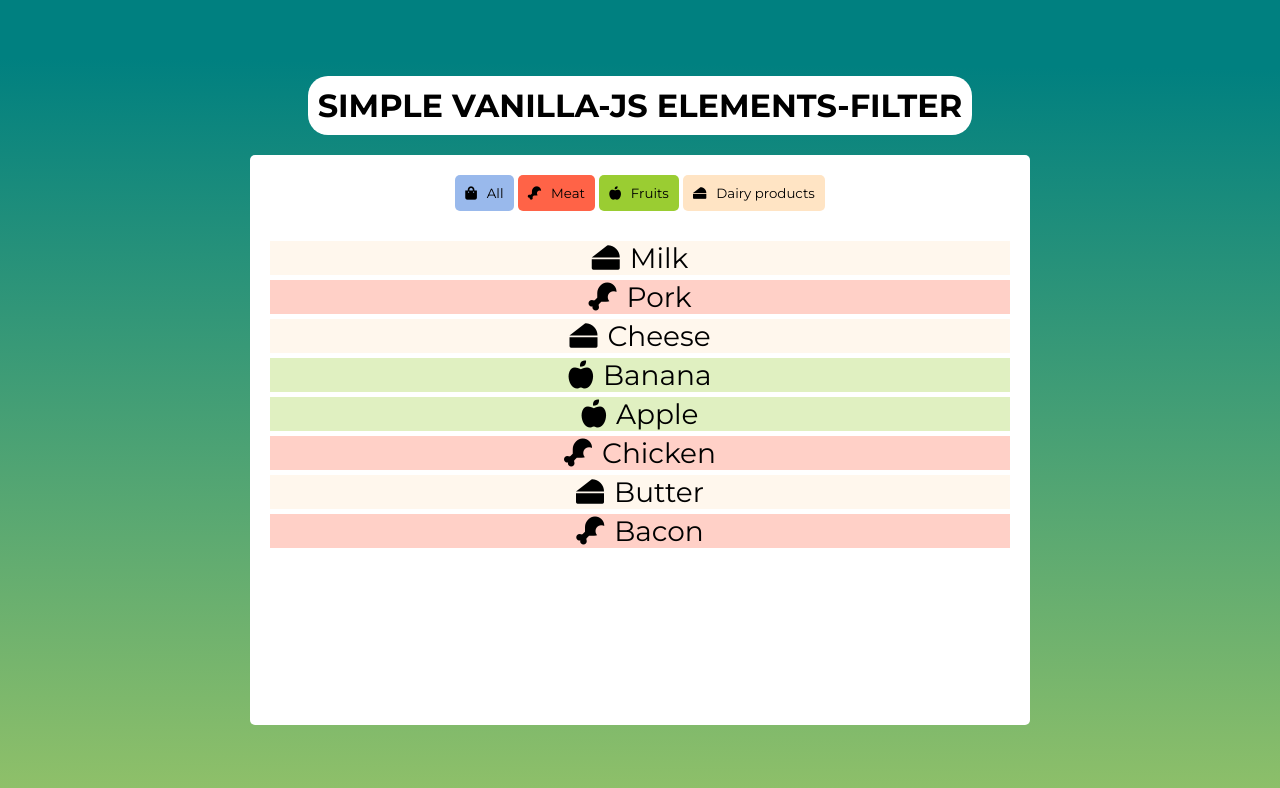
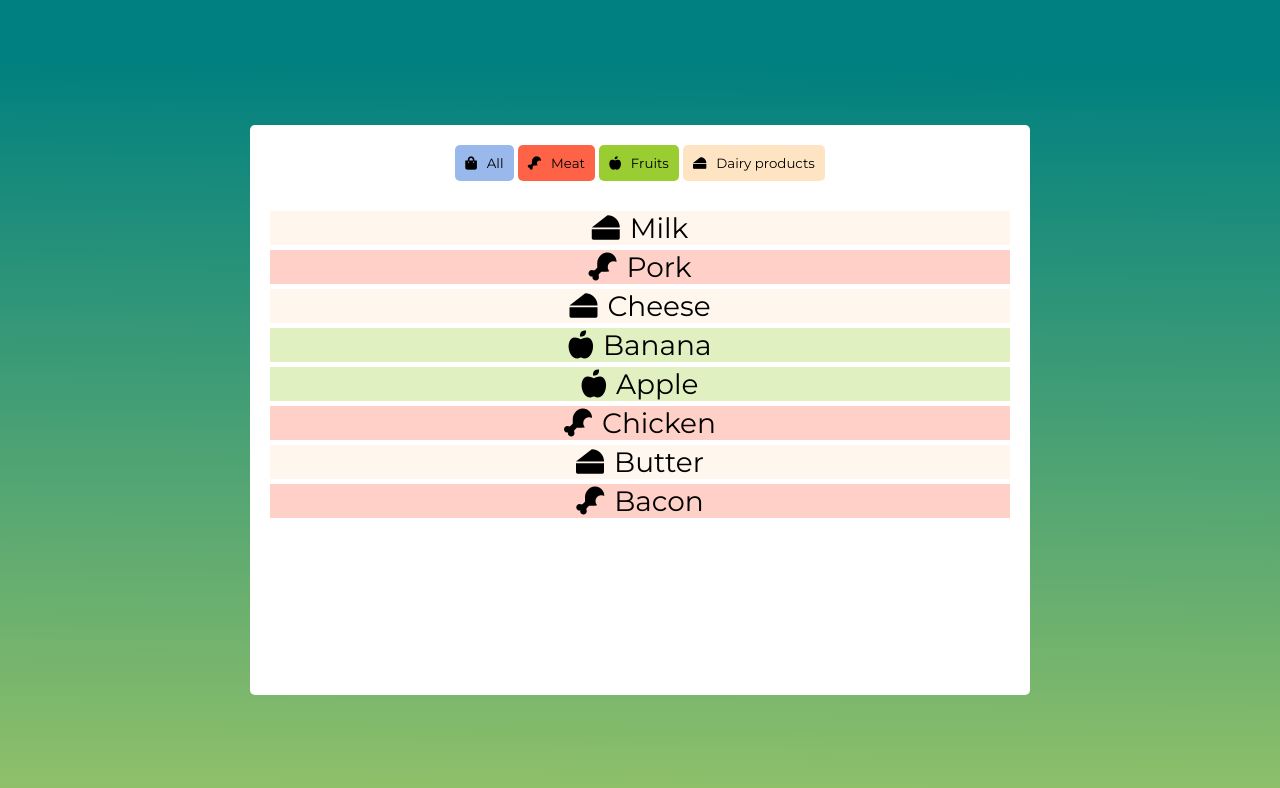
Before and after one commit to oregu1/VanillaJS-elements-filter, a plain HTML site: page index.html in a window 1280 px wide. Drawn offline with Linux system fonts and the light colour scheme.

```diff
--- a/index.html
+++ b/index.html
@@ -11,8 +11,7 @@
     <link rel="stylesheet" href="style.css" >
 </head>
 <body>
-    <h1>Simple vanilla-js elements-filter</h1>
-    <!-- Filter-wrapper -->
+     <!-- Filter-wrapper -->
     <div class="wrapper">
         <!-- Buttons-block -->
         <div class="buttons-block">
--- a/style.css
+++ b/style.css
@@ -11,13 +11,6 @@ body {
     flex-direction: column;
     min-height: 100vh;
     background-image: linear-gradient( 180.5deg,  rgba(0,128,128,1) 8.5%, rgba(174,206,100,1) 118.2% );
-}
-h1 {
-    font-weight: 700;
-    text-transform: uppercase;
-    padding: 10px;
-    border-radius: 20px;
-    background-color: #fff;
 }
 
 .wrapper {
```
